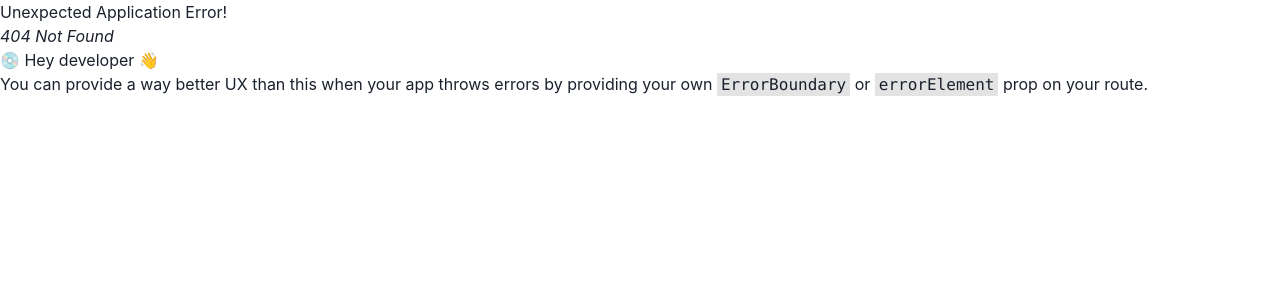
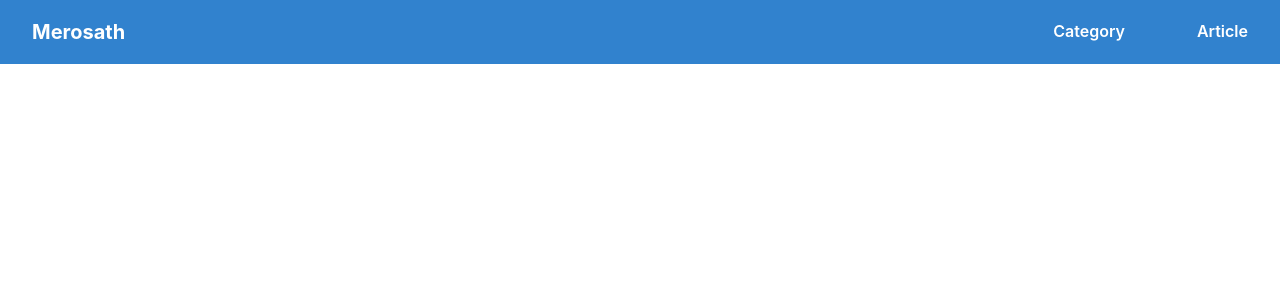
Before and after one commit to binaythapa/news, a React (Create React App) app in the folder reactapp/: page / in a window 1280 px wide. Before the commit this address had no page. Shown: the top 300 px of the page. Built offline with nearby package versions, Linux system fonts and the light colour scheme.

Commit message:
Navbar with routing fixings

```diff
--- a/reactapp/src/App.tsx
+++ b/reactapp/src/App.tsx
@@ -1,30 +1,28 @@
 import React from "react";
-import { createBrowserRouter, RouterProvider } from "react-router-dom";
-import { ChakraProvider } from "@chakra-ui/react";
-import "./App.css";
-
+import { BrowserRouter as Router, Routes, Route } from "react-router-dom";
 import GetCategory from "./components/category/GetCategory";
 import AddEditCategory from "./components/category/AddEditCategory";
+import Navbar from "./components/Navbar";
+import { ChakraProvider } from "@chakra-ui/react";
 
 function App() {
-  const router = createBrowserRouter([
-    {
-      path: "/addcategory",
-      element: <AddEditCategory editMode={false} />,
-    },
-    {
-      path: "/viewcategory",
-      element: <GetCategory />,
-    },
-    {
-      path: "/updatecategory/:id",
-      element: <AddEditCategory editMode={true} />,
-    },
-  ]);
   return (
-    <>
-      <RouterProvider router={router} />
-    </>
+    <ChakraProvider>
+      <Router>
+        <Navbar />
+        <Routes>
+          <Route
+            path="/addcategory"
+            element={<AddEditCategory editMode={false} />}
+          />
+          <Route path="/viewcategory" element={<GetCategory />} />
+          <Route
+            path="/updatecategory/:id"
+            element={<AddEditCategory editMode={true} />}
+          />
+        </Routes>
+      </Router>
+    </ChakraProvider>
   );
 }
 
--- /dev/null
+++ b/reactapp/src/components/Navbar.tsx
@@ -0,0 +1,31 @@
+import React from "react";
+import { Box, Flex, Button } from "@chakra-ui/react";
+import { Link } from "react-router-dom";
+
+const Navbar = () => {
+  return (
+    <Box bg="blue.500" px={4}>
+      <Flex h={16} alignItems={"center"} justifyContent={"space-between"}>
+        <Link to="/">
+          <Button colorScheme="white" fontSize="xl" fontWeight="bold">
+            Merosath
+          </Button>
+        </Link>
+        <Flex alignItems={"center"}>
+          <Link to="/category">
+            <Button colorScheme="white" ml={10}>
+              Category
+            </Button>
+          </Link>
+          <Link to="/contact">
+            <Button colorScheme="white" ml={10}>
+              Article
+            </Button>
+          </Link>
+        </Flex>
+      </Flex>
+    </Box>
+  );
+};
+
+export default Navbar;
```
Also changed, not shown: reactapp/src/index.js (+6 -10 lines).
